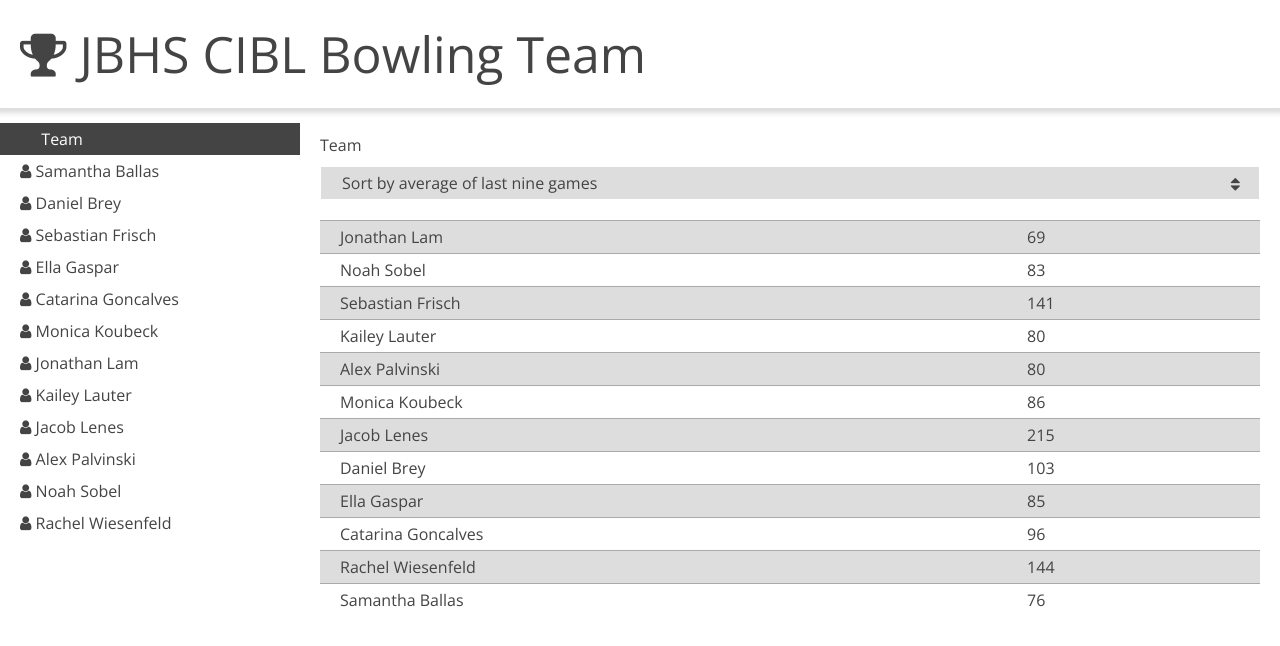
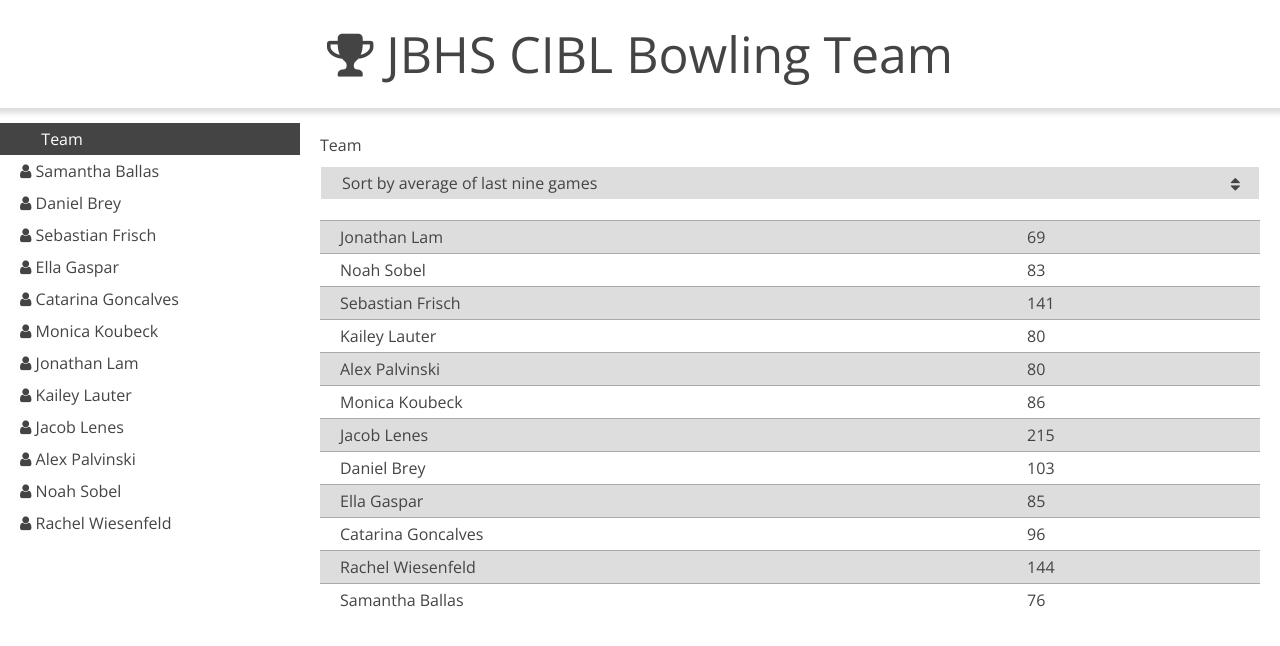
Before and after one commit to barlowbowling/barlowbowling.github.io, a plain HTML site: page index.html in a window 1280 px wide. Drawn offline with nearby package versions, Linux system fonts and the light colour scheme.

Commit message:
Minor header changes

```diff
--- a/style.css
+++ b/style.css
@@ -63,6 +63,9 @@ h1, th {
   font-size: 50px;
   font-weight: normal;
   box-shadow: 0 0 5px 5px #dddddd;
+  text-align: center;
+  user-select: none;
+  cursor: default;
 }
 #name_tabs {
   width: 300px;
```
